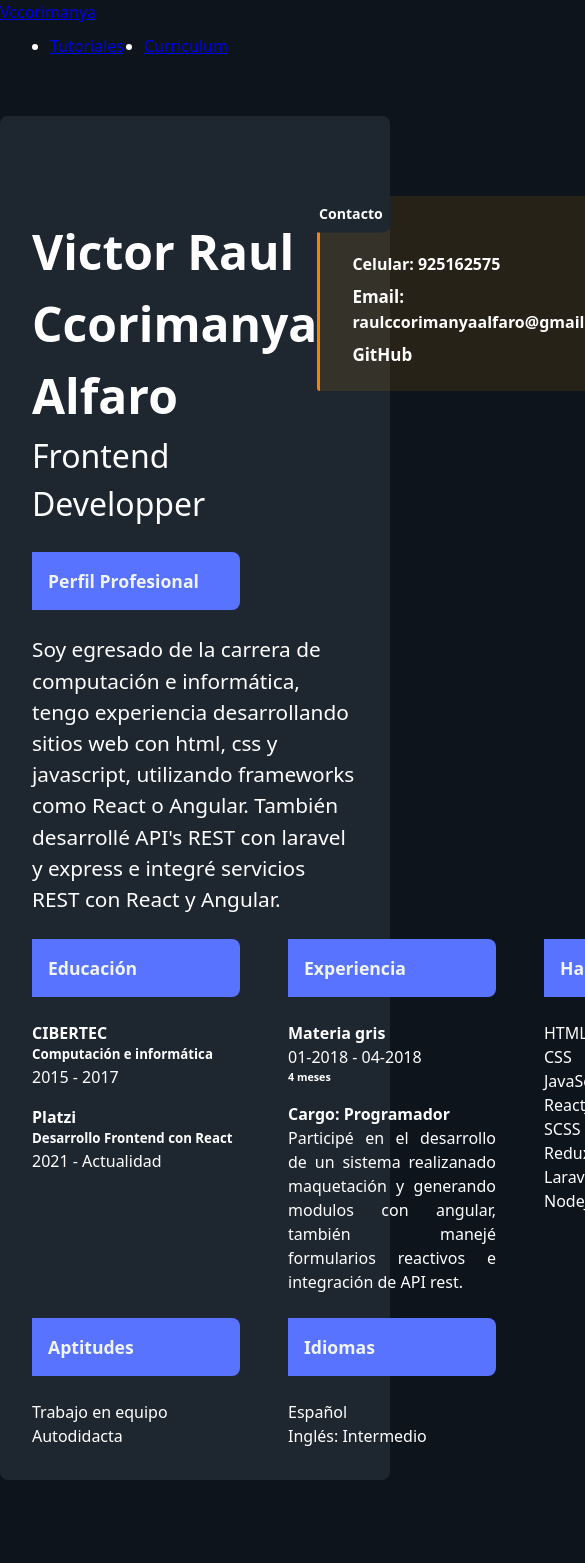
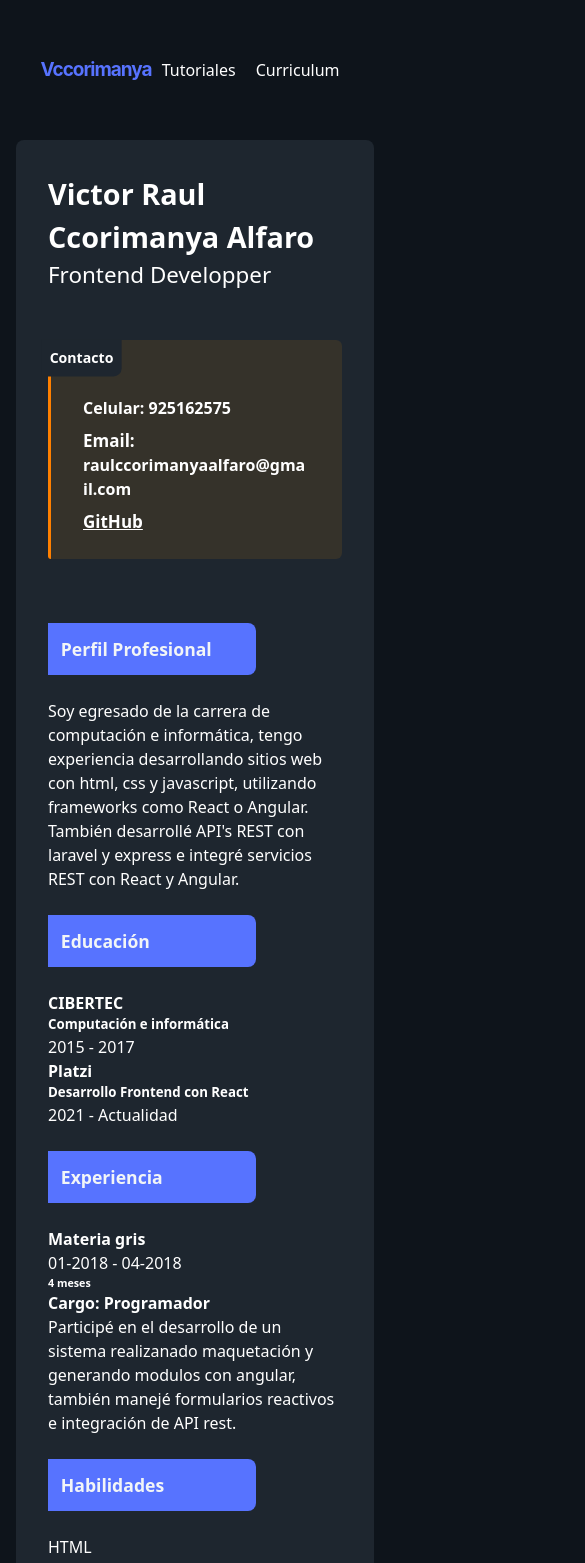
Before and after one commit to vccorimanya/portfolio, a React app: page /#/curriculum in a window 390 px wide. Shown: the top 1563 px of the page, 585 px wide, since content can reach past the window. Built offline with nearby package versions, Linux system fonts and the light colour scheme.

Commit message:
[ADD] responsive all page

```diff
--- a/public/index.html
+++ b/public/index.html
@@ -4,8 +4,6 @@
   <meta charset="UTF-8">
   <meta http-equiv="X-UA-Compatible" content="IE=edge">
   <meta name="viewport" content="width=device-width, initial-scale=1.0">
-
-  <link data-rh="true" rel="icon" type="image/png" href="vccfavicon.png">
   <title>Victor Ccorimanya | Portfolio</title>
 </head>
 <style>
--- a/src/pages/Curriculum.js
+++ b/src/pages/Curriculum.js
@@ -28,7 +28,6 @@ const Curriculum = () => {
           <p className="border_top_bott">Perfil Profesional</p>
         </div>
         <section className=" presonal_profile">
-
           <p>
             Soy egresado de la carrera de computación e informática, tengo experiencia
             desarrollando sitios web con html, css y javascript, utilizando frameworks como
@@ -36,11 +35,10 @@ const Curriculum = () => {
             e integré servicios REST con React y Angular.
           </p>
         </section>
-        <div className=" education_info">
+        <div className="education_info">
             <div className="education">
-            <section>
+              <div className="margin_bottom_1">
               <p className="border_top_bott">Educación</p>
-              <div className="margin_bottom_1">
                 <h4>CIBERTEC</h4>
                 <h5 className="margin_0">Computación e informática</h5>
                 <time>2015 - 2017</time>
@@ -50,10 +48,10 @@ const Curriculum = () => {
                 <h5 className="margin_0">Desarrollo Frontend con React</h5>
                 <time>2021 - Actualidad</time>
               </div>
-            </section>
-            <section>
+            </div>
+            <div className="experience">
+              <div className="margin_bottom_1">
               <p className="border_top_bott">Experiencia</p>
-              <div className="margin_bottom_1">
                 <h4 className="margin_0">Materia gris</h4>
                 <time>01-2018 - 04-2018</time>
                 <h6>4 meses </h6>
@@ -66,9 +64,9 @@ const Curriculum = () => {
                   API rest.
                 </p>
               </div>
-            </section>
-            <div className=" habilities">
-              <div className="margin_right_3">
+            </div>
+            <div className="habilities">
+              <div>
                 <h4 className="border_top_bott">Habilidades</h4>
                 <p>HTML</p>
                 <p>CSS</p>
@@ -80,15 +78,15 @@ const Curriculum = () => {
                 <p>NodeJS</p>
               </div>
             </div>
-          </div>
-        </div>
-        <div className=" habilities">
-          <div className="margin_right_3">
+            <div className="aptituds">
+              <div>
                 <h4 className="border_top_bott">Aptitudes</h4>
                 <p>Trabajo en equipo</p>
                 <p>Autodidacta</p>
+              </div>
+            </div>
 
-          </div>
+            <div className="languages">
               <div>
               <h4 className="border_top_bott">Idiomas</h4>
               <p>Español</p>
@@ -97,6 +95,8 @@ const Curriculum = () => {
             </div>
         </div>
       </div>
+    </div>
+
   )
 }
 
--- a/src/styles/Curriculum.css
+++ b/src/styles/Curriculum.css
@@ -1,6 +1,6 @@
 .border_top_bott{
   background: hsl(230deg 100% 67%);
-  padding: 1rem;
+  padding: .8rem;
   width: 13rem;
   margin: 1.5rem 0;
   border-radius: 0 0.5rem 0.5rem 0;
@@ -9,33 +9,13 @@
   color: hsl(210deg, 25%, 96%);
 }
 
-.text_justify{
-  text-align: justify;
-}
-
-.margin_bottom_1{
-  margin-bottom: 1rem;
-}
-.margin_top_2{
-  margin-top: 2rem;
-}
-.curriculum_wrapper{
-  margin: 2rem  15rem 0 15rem;
-}
-
-.header_info span{
-  font-size: 2rem;
-}
-
-.margin_right_3{
-  margin-right: 3rem;
-}
-
-.bg_color{
-  background: hsl(38deg 100% 50% / 10%);
+.education_info{
+  display: grid;
+  grid-template: 1fr  / 1fr ;
 }
 
 .contact_info{
+  background: hsl(38deg 100% 50% / 10%);
   position: relative;
   padding: 24px 32px;
   font-size: 17px;
@@ -46,6 +26,7 @@
   transition: background 350ms ease 0s;;
 }
 
+
 .contact_header{
   position: absolute;
   top: 18px;
@@ -55,12 +36,26 @@
   border-radius: 0 0 .5rem 0;
   color: var(--color-alert);
 }
+
+.margin_top_2{
+  margin-top: 2rem;
+}
+
+.header_info span{
+  font-size: 1.4rem;
+}
+
+.margin_right_3{
+  margin-right: 3rem;
+}
+
 .info_name{
-  font-size: 3rem;
+  font-size: 1.8rem;
 }
+
 .github{
   color: #fff;
-  text-decoration: none;
+  text-decoration: underline;
   font-weight: 700;
 }
  .margin_top_2 p {
@@ -68,6 +63,55 @@
  font-weight: 600;
  margin-bottom: .5rem;
 }
+
+@media screen and (min-width: 425px) {
+
+   .text_justify{
+    text-align: justify;
+    max-width: 16rem;
+  }
+
+}
+
+
+@media screen and (min-width: 769px) {
+
+  .text_justify{
+    text-align: justify;
+  }
+
+  .margin_bottom_1{
+    margin-bottom: 1rem;
+  }
+
+  .curriculum_wrapper{
+    margin: 2rem  15rem 0 15rem;
+  }
+
+  .header_info span{
+    font-size: 2rem;
+  }
+
+  .info_name{
+    font-size: 3rem;
+  }
+
+   .margin_top_2 p {
+   font-size: 1rem;
+   font-weight: 600;
+   margin-bottom: .5rem;
+  }
+
+  .margin_right_3{
+    margin-right: 3rem;
+  }
+
+  .education_info{
+    display: grid;
+    grid-template: 1fr 1fr / 1fr 1fr 1fr;
+  }
+
+
 
   .info_section{
     display: flex;
@@ -84,18 +128,4 @@
     max-width: 38rem;
   }
 
-.habilities{
-  margin-right: 3rem;
-  display: flex;
 }
-.education_info{
-  display: flex;
-  justify-content: space-between;
-  align-items: baseline;
-}
-.education{
-  display: flex;
-}
-.education section{
-  margin-right: 3rem;
-}
--- a/src/styles/Header.css
+++ b/src/styles/Header.css
@@ -1,14 +1,11 @@
-
-
-@media screen and (min-width: 769px) {
 .hero_spacer_top{
   min-width: 48px;
   min-height: 48px;
 }
+
 .logo{
-    margin-right: 32px;
   display: flex;
-    font-size: 24px;
+  font-size: 19px;
   letter-spacing: -1px;
   padding: 0px;
   text-decoration: none;
@@ -17,11 +14,50 @@
   font-family: "Sriracha","Wotfard",Futura,-apple-system,sans-serif;
 }
 
+.header_left {
+  flex: 1 1 0%;
+  display: flex;
+  -webkit-box-align: baseline;
+  align-items: baseline;
+  justify-content: center;
+}
+
+ul {
+  list-style: none;
+  padding: 0;
+}
+
+.nav_item a{
+  position: relative;
+  padding: 5px;
+  text-decoration: none;
+  color: var(--color-text);
+  font-weight: var(--font-weight-medium);
+  font-size: 1rem;
+}
+
+.nav_item{
+  position: relative;
+  display: flex;
+  -webkit-box-align: center;
+  align-items: center;
+}
+
 .header_wrapper{
   position: sticky;
   top: 0px;
   z-index: 2;
 }
+
+
+@media screen and (min-width: 769px) {
+
+  .logo{
+  margin-right: 32px;
+    font-size: 24px;
+
+  }
+
   .header{
     height: 60px;
     display: flex;
@@ -37,24 +73,18 @@
     display: flex;
     -webkit-box-align: baseline;
     align-items: baseline;
+    justify-content: flex-start;
   }
 
-  ul {
-    list-style: none;
-    padding: 0;
+  .nav_item a{
+    padding: 10px;
   }
+
   .nav_item{
     position: relative;
     display: flex;
     -webkit-box-align: center;
     align-items: center;
   }
-  .nav_item a{
-    position: relative;
-    padding: 10px;
-    text-decoration: none;
-    color: var(--color-text);
-    font-weight: var(--font-weight-medium);
-    font-size: 1rem;
+
 }
-}
--- a/src/styles/Hero.css
+++ b/src/styles/Hero.css
@@ -4,9 +4,9 @@
 }
 
 .hero_wrapper{
-  height: 400px;
+  height: 355px;
   position: relative;
-  z-index: 3;
+  z-index: 2;
   background: linear-gradient( 0deg,hsl(200deg 100% 85% / 10%),hsl(200deg 100% 85% / 0%) );
   transition: --color-homepage-light 350ms linear 0s, --color-homepage-dark 350ms linear 0s;
 }
@@ -41,7 +41,7 @@
 
 .hero_text_wrapper{
   display: flex;
-  justify-content: end;
+  justify-content: center;
 }
 
 .hero_text{
@@ -51,16 +51,40 @@
   flex-direction: column;
   justify-content: center;
 }
+
 .hero_text span{
-  font-size: 2rem;
-
+  font-size: 1.3rem;
   font-weight: 700;
 }
+
 .hero_text h2{
-  font-size: 59px;
+  font-size: 45px;
 
 }
  .hero_text p{
-  font-size: 1.3rem;
+  font-size: 1.1rem;
 
 }
+
+@media screen and (min-width: 769px) {
+  .hero_wrapper{
+    z-index: 3;
+  }
+
+  .hero_text_wrapper{
+    justify-content: end;
+  }
+
+  .hero_text span{
+    font-size: 2rem;
+  }
+
+  .hero_text h2{
+    font-size: 59px;
+  }
+
+   .hero_text p{
+    font-size: 1.3rem;
+  }
+
+}
--- a/src/styles/Home.css
+++ b/src/styles/Home.css
@@ -1,24 +1,6 @@
-.Home{
-  font-family: var(--font-family);
-  position: relative;
-  z-index: 2;
-  display: grid;
-  grid-template-columns: 2fr 1fr;
-  grid-template-rows: auto 1fr;
-  grid-template-areas:
-      "projects categories"
-      "projects popular";
-  gap: 64px 96px;
-  padding-top: 64px;
-  background: hsl(210deg 30% 8%);;
-}
-
-.projects{
-  grid-area: projects;
-}
 
 .heading_section_projects{
-  font-size: calc(2.375rem);
+  font-size: calc(1rem);
   color: hsl(333deg 100% 52%);
   text-transform: uppercase;
   letter-spacing: 2px;
@@ -46,6 +28,31 @@
   color: var(--color-text);
 }
 
+@media screen and (min-width: 769px) {
+
+  .Home{
+    font-family: var(--font-family);
+    position: relative;
+    z-index: 2;
+    display: grid;
+    grid-template-columns: 2fr 1fr;
+    grid-template-rows: auto 1fr;
+    grid-template-areas:
+        "projects categories"
+        "projects popular";
+    gap: 64px 96px;
+    padding-top: 64px;
+    background: hsl(210deg 30% 8%);;
+  }
+
+  .projects{
+    grid-area: projects;
+  }
+
+  .heading_section_projects{
+    font-size: calc(2.375rem);
+  }
+
   .heading_small_title{
     font-weight: 700;
     font-size: calc(1.375rem);
@@ -65,3 +72,5 @@
     font-size: 1rem;
     font-weight: 700;
   }
+
+}
--- a/src/styles/Tutoriales.css
+++ b/src/styles/Tutoriales.css
@@ -1,3 +1,18 @@
+
+.Tutoriales {
+    grid-template-columns: 1fr;
+    grid-template-rows: auto;
+    grid-template-areas:
+        "last"
+        "tutorials"
+}
+
+.header_wrapper{
+  z-index: 3;
+  background: hsl(210deg 30% 8%);
+}
+
+@media screen and (min-width: 769px) {
   .Tutoriales {
     position: relative;
     z-index: 2;
@@ -12,7 +27,4 @@
     background: hsl(210deg 30% 8%);
   }
 
-.header_wrapper{
-  z-index: 3;
-  background: hsl(210deg 30% 8%);
 }
--- a/src/styles/global.css
+++ b/src/styles/global.css
@@ -7,7 +7,7 @@
   display: flex;
 }
 .margin_10{
-  margin: 10px;
+  margin: 5px;
 }
 
 .small_spacer{
@@ -15,13 +15,28 @@
   min-height: 16px;
 }
 
+.max_size_container{
+  width: 100%;
+  max-width: 1100px;
+  margin-left: auto;
+  margin-right: auto;
+  padding-left: 16px;
+  padding-right: 16px;
+}
+
+@media screen and (min-width: 425px) {
+  .max_size_container{
+    padding-left: 16px;
+    padding-right: 16px;
+  }
+}
+
 @media screen and (min-width: 769px) {
   .max_size_container{
-    width: 100%;
-    max-width: 1100px;
-    margin-left: auto;
-    margin-right: auto;
     padding-left: 32px;
     padding-right: 32px;
   }
+  .margin_10{
+    margin: 10px;
+  }
 }
```
Also changed, not shown: 4 other files (tests, documents, lock files or other folders). Lines whose indentation alone changed are shown as unchanged.
